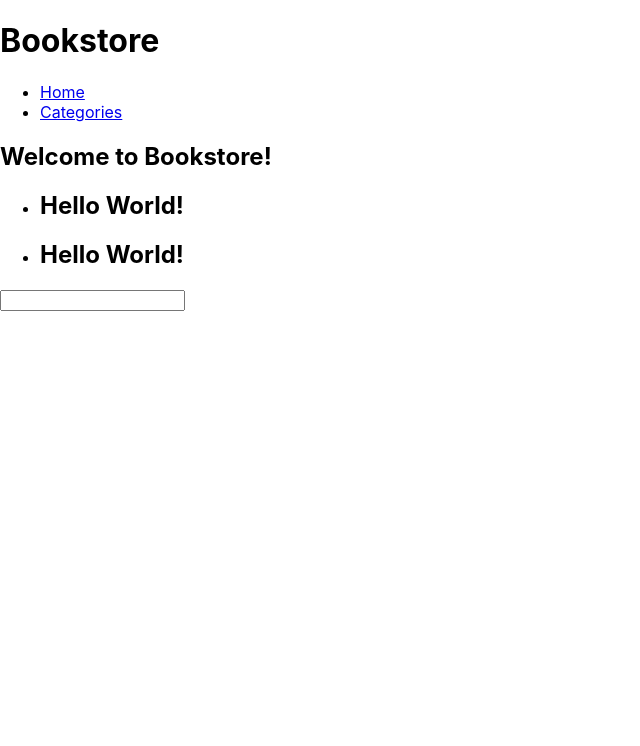
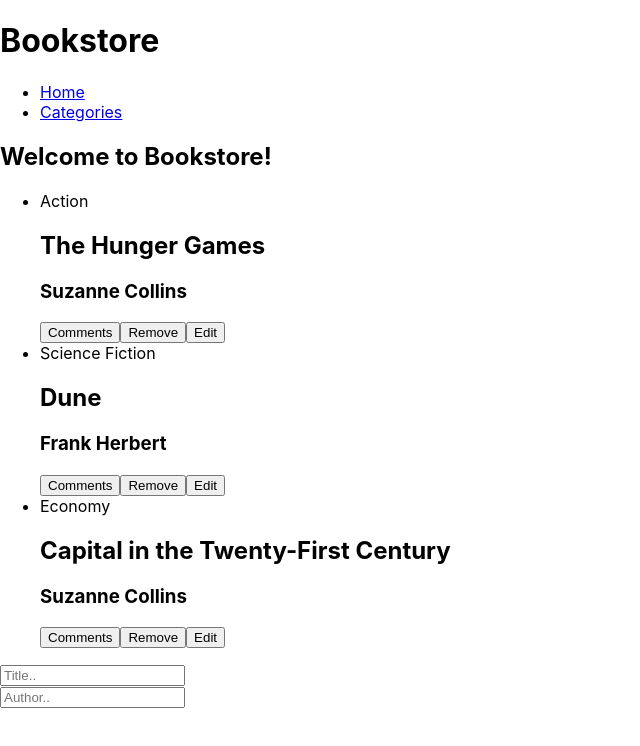
Before and after one commit to Rysth/REACT-Bookstore, a React (Create React App) app: page / in a window 1280 px wide. Shown: the top 746 px of the page, without its empty margins (0-640 px from the left). Built offline with nearby package versions, Linux system fonts and the light colour scheme.

Commit message:
Update Book, List, and Form Component based on the Changes required.

```diff
--- a/package.json
+++ b/package.json
@@ -6,6 +6,7 @@
     "@testing-library/jest-dom": "^5.17.0",
     "@testing-library/react": "^13.4.0",
     "@testing-library/user-event": "^13.5.0",
+    "prop-types": "^15.8.1",
     "react": "^18.2.0",
     "react-dom": "^18.2.0",
     "react-router-dom": "^6.15.0",
@@ -47,7 +48,6 @@
     "eslint-plugin-jsx-a11y": "^6.7.1",
     "eslint-plugin-react": "^7.33.1",
     "eslint-plugin-react-hooks": "^4.6.0",
-    "prop-types": "^15.8.1",
     "stylelint": "^13.13.1",
     "stylelint-config-standard": "^21.0.0",
     "stylelint-csstree-validator": "^1.9.0",
--- a/src/components/Book/Book.js
+++ b/src/components/Book/Book.js
@@ -1,13 +1,34 @@
 import React from 'react';
+// eslint-disable-next-line import/no-extraneous-dependencies
+import PropType from 'prop-types';
 
-function Book() {
+function Book({ category, title, author }) {
   return (
     <div className="book">
       <header className="book-header">
-        <h2 className="book-title">Hello World!</h2>
+        <span className="book-category">{category}</span>
+        <h2 className="book-title">{title}</h2>
+        <h3 className="book-author">{author}</h3>
+        <div className="book-actions">
+          <button type="button" className="book-button">
+            Comments
+          </button>
+          <button type="button" className="book-button">
+            Remove
+          </button>
+          <button type="button" className="book-button">
+            Edit
+          </button>
+        </div>
       </header>
     </div>
   );
 }
 
+Book.propTypes = {
+  category: PropType.string.isRequired,
+  title: PropType.string.isRequired,
+  author: PropType.string.isRequired,
+};
+
 export default Book;
--- a/src/components/Form/Form.js
+++ b/src/components/Form/Form.js
@@ -4,8 +4,19 @@ function Form() {
   return (
     <form action="#" className="form">
       <div className="form-group">
-        <label htmlFor="hello" className="form-label">
-          <input type="text" name="hello" id="hello" className="form-input" />
+        <label htmlFor="title" className="form-label">
+          <input type="text" name="title" id="title" className="form-input" placeholder="Title.." />
+        </label>
+      </div>
+      <div className="form-group">
+        <label htmlFor="author" className="form-label">
+          <input
+            type="text"
+            name="author"
+            id="author"
+            className="form-input"
+            placeholder="Author.."
+          />
         </label>
       </div>
     </form>
--- a/src/components/List/List.js
+++ b/src/components/List/List.js
@@ -1,15 +1,33 @@
 import React from 'react';
-import Book from '../Book/Book';
+import ListItem from './ListItem';
+
+const bookData = [
+  {
+    ID: 'book-1',
+    category: 'Action',
+    title: 'The Hunger Games',
+    author: 'Suzanne Collins',
+  },
+  {
+    ID: 'book-2',
+    category: 'Science Fiction',
+    title: 'Dune',
+    author: 'Frank Herbert',
+  },
+  {
+    ID: 'book-3',
+    category: 'Economy',
+    title: 'Capital in the Twenty-First Century',
+    author: 'Suzanne Collins',
+  },
+];
 
 function List() {
   return (
     <ul className="list">
-      <li className="list-item">
-        <Book />
-      </li>
-      <li className="list-item">
-        <Book />
-      </li>
+      {bookData.map((book) => (
+        <ListItem key={book.ID} book={book} />
+      ))}
     </ul>
   );
 }
--- /dev/null
+++ b/src/components/List/ListItem.js
@@ -0,0 +1,23 @@
+import React from 'react';
+// eslint-disable-next-line import/no-extraneous-dependencies
+import PropType from 'prop-types';
+import Book from '../Book/Book';
+
+function ListItem({ book }) {
+  return (
+    <li className="list-item">
+      <Book category={book.category} title={book.title} author={book.author} />
+    </li>
+  );
+}
+
+ListItem.propTypes = {
+  book: PropType.shape({
+    ID: PropType.string.isRequired,
+    category: PropType.string.isRequired,
+    title: PropType.string.isRequired,
+    author: PropType.string.isRequired,
+  }).isRequired,
+};
+
+export default ListItem;
```
Also changed, not shown: 2 other files (tests, documents, lock files or other folders).
